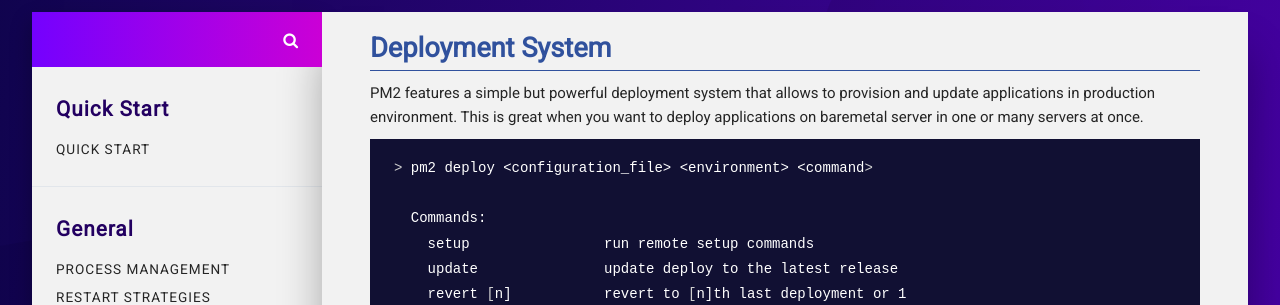
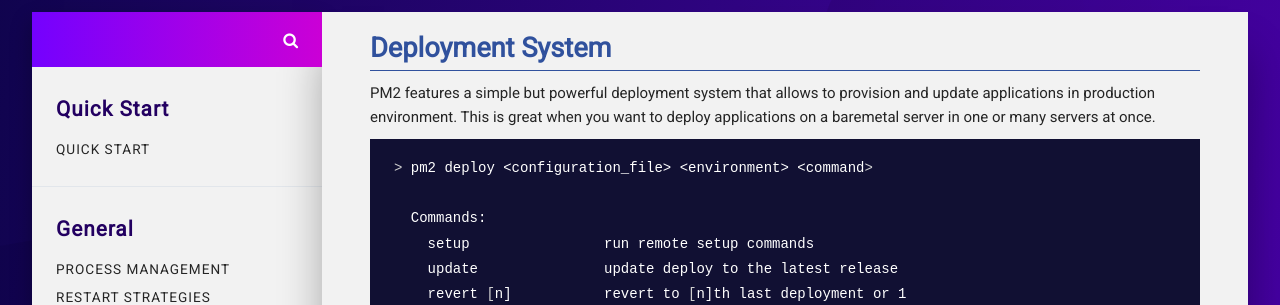
Before and after one commit to pm2-hive/pm2-hive.github.io, a Jekyll site: the page built from docs/features/deployment.md, in a window 1280 px wide and 900 px high. Shown: the part 200-505 px from the top of the window. Built offline with Jekyll 4.4.1, drawn with Linux system fonts in a browser that asks for light colours; comment, search, counter and statistics services are not loaded; part of the change alters nothing that is shown; some of the changed text lies outside the part shown.

````diff
--- a/docs/features/deployment.md
+++ b/docs/features/deployment.md
@@ -7,7 +7,7 @@ permalink: /docs/usage/deployment/
 
 ## Deployment System
 
-PM2 features a simple but powerful deployment system that allows to provision and update applications in production environment. This is great when you want to deploy applications on baremetal server in one or many servers at once.
+PM2 features a simple but powerful deployment system that allows to provision and update applications in production environment. This is great when you want to deploy applications on a baremetal server in one or many servers at once.
 
 ```bash
 > pm2 deploy <configuration_file> <environment> <command>
@@ -95,7 +95,7 @@ $ pm2 deploy production exec "pm2 reload all"
 
 ### Specifics
 
-#### Deployment Lifecyle
+#### Deployment Lifecycle
 
 When deploying with PM2, you can specify what do before/after setup and before/after update:
 
@@ -141,7 +141,7 @@ __Step 1__
 If you are certain your keys are correctly working, first try running `git clone your_repo.git` on the target server. If it succeeds, move onto the next steps. If it failed, make sure your keys are stored both on the server and on your git account.
 
 __Step 2__
-By default `ssh-copy-id` copies the default identiy, usually named `id_rsa`. If that is not the appropriate key:
+By default `ssh-copy-id` copies the default identity, usually named `id_rsa`. If that is not the appropriate key:
 
 ```bash
 ssh-copy-id -i path/to/my/key your_username@server.com
````
